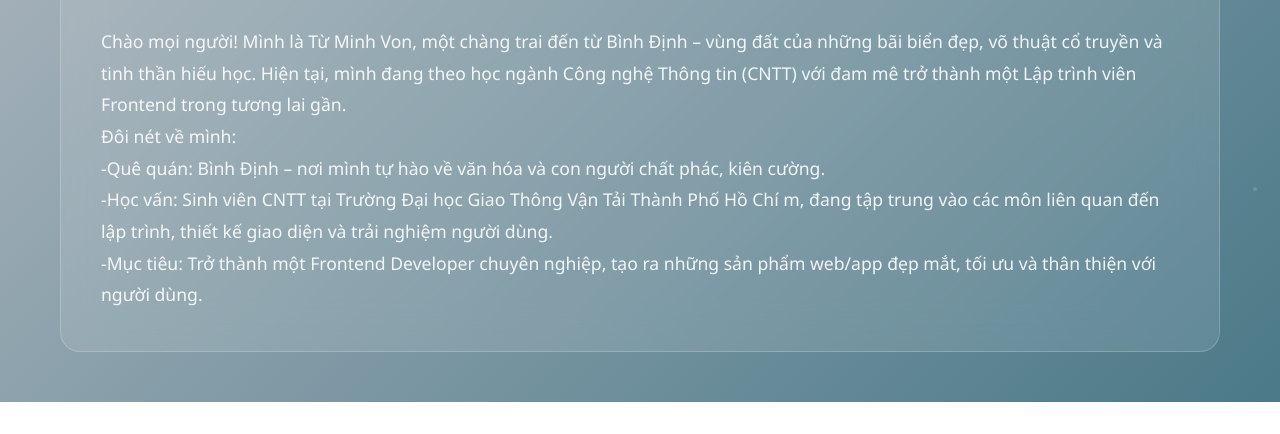
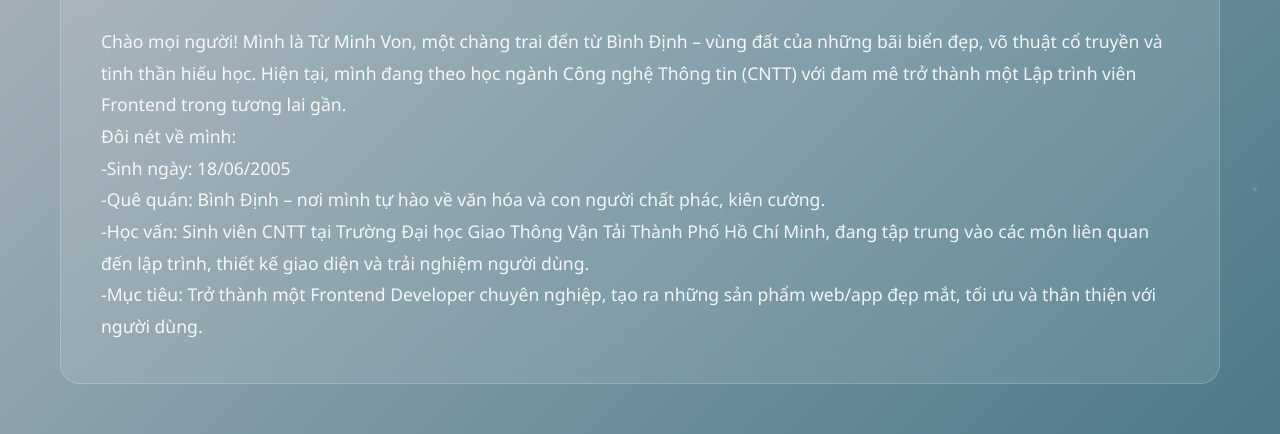
Before and after one commit to tuminhvon123/BaiGiuaKi, a plain HTML site: page HTML/von.html in a window 1280 px wide. Shown: the part 565-999 px from the top of the page. Before the commit the page ends 967 px from the top, so only its background shows below. Drawn offline with Linux system fonts and the light colour scheme.

Commit message:
change code

```diff
--- a/CSS/Homestyles.css
+++ b/CSS/Homestyles.css
@@ -5,7 +5,7 @@ body {
     width: 100%;
     align-items: center;
     justify-content: flex-start;
-    background: url(/IMG/home\ bgr.jpg) no-repeat center center/cover;
+    background: url(../IMG/home\ bgr.jpg) no-repeat center center/cover;
     background-color: #1a1e2e; /* Fallback color */
     margin: 0;
     padding: 20px;
--- a/HTML/von.html
+++ b/HTML/von.html
@@ -40,9 +40,11 @@
 
                     <p> Đôi nét về mình:</p>
 
+                        <p>-Sinh ngày: 18/06/2005</p>
+
                         <p>-Quê quán: Bình Định – nơi mình tự hào về văn hóa và con người chất phác, kiên cường.</p>
 
-                        <p>-Học vấn: Sinh viên CNTT tại Trường Đại học Giao Thông Vận Tải Thành Phố Hồ Chí m, đang tập trung vào các môn liên quan đến lập trình, thiết kế giao diện và trải nghiệm người dùng.</p>
+                        <p>-Học vấn: Sinh viên CNTT tại Trường Đại học Giao Thông Vận Tải Thành Phố Hồ Chí Minh, đang tập trung vào các môn liên quan đến lập trình, thiết kế giao diện và trải nghiệm người dùng.</p>
 
                         <p> -Mục tiêu: Trở thành một Frontend Developer chuyên nghiệp, tạo ra những sản phẩm web/app đẹp mắt, tối ưu và thân thiện với người dùng.</p>
 
```
